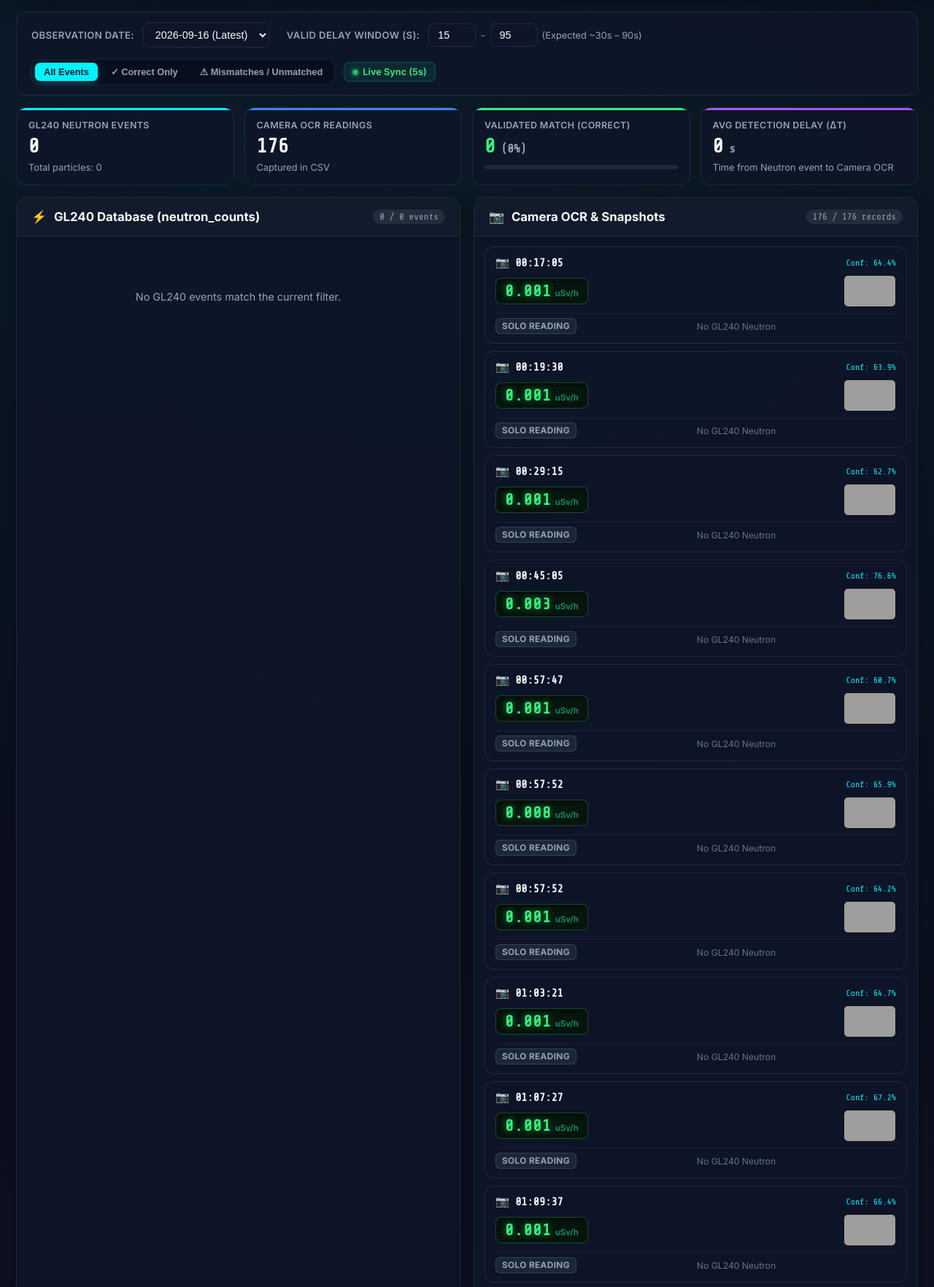
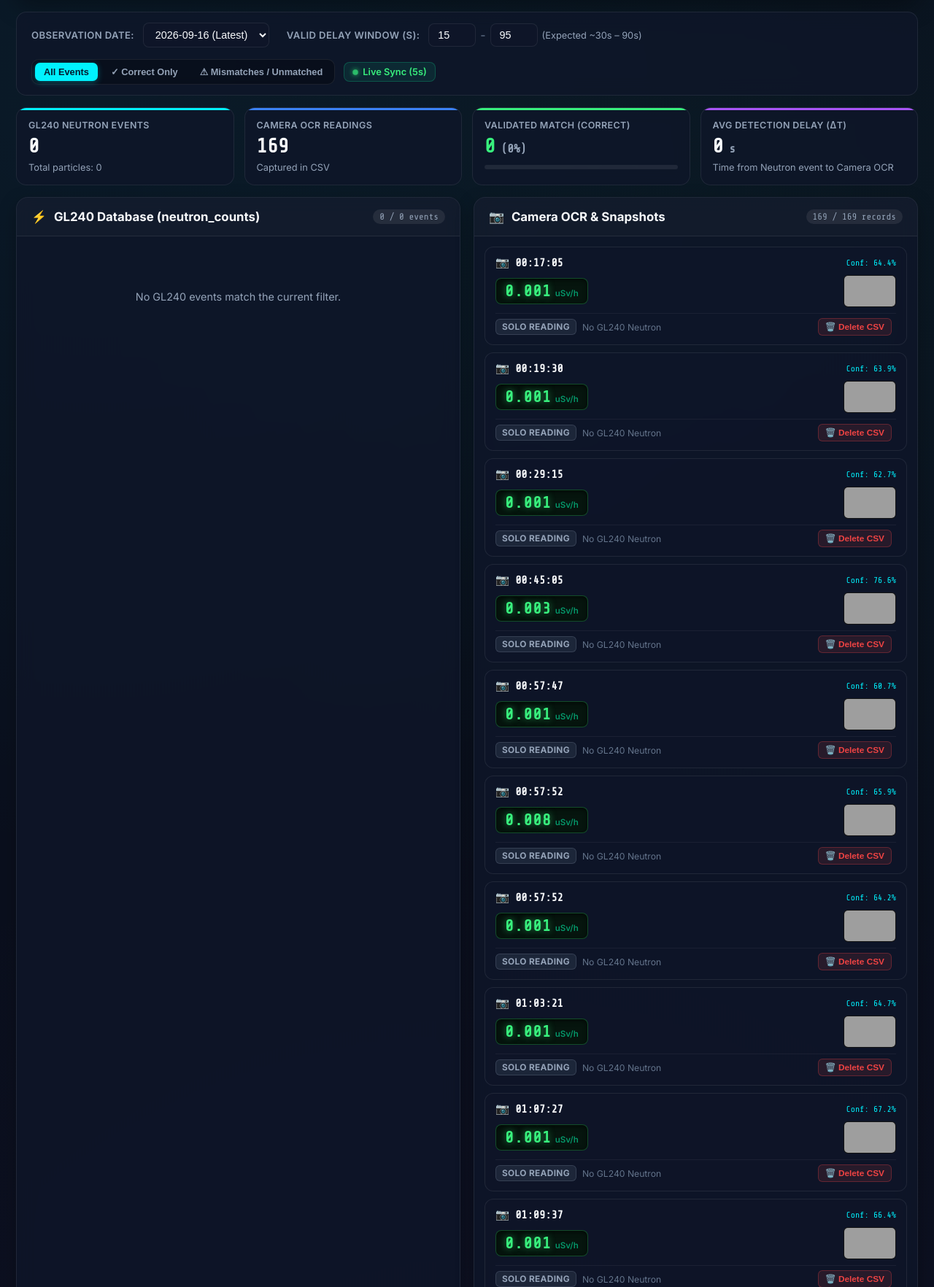
Before and after one commit to tuyenhv142/recognitionDataFromCamera, a Flask app: page /compare in a window 1280 px wide. Shown: the part 189-1953 px from the top of the page at 73% size. Run offline with Flask 3, Linux system fonts and the light colour scheme; data that the repository does not hold is empty; grey boxes are pictures that could not be loaded.

Commit message:
feat: add delete camera CSV record functionality on compare page

```diff
--- a/app.py
+++ b/app.py
@@ -324,6 +324,32 @@ def api_compare_update_gl_count():
     success = gl240_comparator.update_gl240_count(record_id, new_count)
     return jsonify({"success": success, "id": record_id, "count": new_count})
 
+@app.route('/api/compare/delete_camera_record', methods=['POST'])
+def api_compare_delete_camera_record():
+    """Delete a specific camera OCR row from CSV and remove its snapshot image."""
+    data = request.get_json() or {}
+    date_str = data.get("date")
+    timestamp = data.get("timestamp")
+    snapshot = data.get("snapshot")
+    if not date_str or (not timestamp and not snapshot):
+        return jsonify({"success": False, "error": "Missing date, timestamp or snapshot"}), 400
+
+    timestamps = [timestamp] if timestamp else []
+    snapshots = [snapshot] if snapshot else []
+    delete_files = bool(data.get("delete_files", True))
+    data_dir = settings.get("data_dir", "data")
+    snap_dir = settings.get("snapshot_dir", "snapshots")
+
+    count = delete_date_records(data_dir, snap_dir, date_str, timestamps, snapshots, delete_files)
+
+    today_str = datetime.now().strftime("%Y-%m-%d")
+    if date_str == today_str:
+        logger.delete_records(timestamps=timestamps, snapshots=snapshots, delete_snapshot_file=False)
+        with app_state["lock"]:
+            app_state["reset_trigger"] = True
+
+    return jsonify({"success": True, "deleted_count": count})
+
 @app.route('/api/analyzer/dates')
 def api_analyzer_dates():
     data_dir = settings.get("data_dir", "data")
--- a/data/readings_2026-09-16.csv
+++ b/data/readings_2026-09-16.csv
@@ -76,21 +76,14 @@ Timestamp,Value,Confidence,Snapshot,Status
 2026-09-16 04:16:57.170,0.002,52.1%,snap_20260916_041657_170_0_002.jpg,VERIFIED
 2026-09-16 04:18:07.536,0.002,74.8%,snap_20260916_041807_536_0_002.jpg,OK
 2026-09-16 04:27:54.363,0.001,69.9%,snap_20260916_042754_363_0_001.jpg,OK
-2026-09-16 04:28:48.941,0.001,67.7%,snap_20260916_042848_941_0_001.jpg,OK
 2026-09-16 04:37:38.350,0.001,69.9%,snap_20260916_043738_350_0_001.jpg,VERIFIED
 2026-09-16 04:38:25.964,0.001,69.5%,snap_20260916_043825_964_0_001.jpg,OK
-2026-09-16 04:38:51.740,0.002,75.8%,snap_20260916_043851_740_0_002.jpg,VERIFIED
 2026-09-16 04:40:35.686,0.001,62.7%,snap_20260916_044035_686_0_001.jpg,VERIFIED
 2026-09-16 04:43:50.344,0.001,67.1%,snap_20260916_044350_344_0_001.jpg,VERIFIED
 2026-09-16 04:47:22.913,0.001,62.6%,snap_20260916_044722_913_0_001.jpg,VERIFIED
-2026-09-16 04:48:08.118,0.001,66.3%,snap_20260916_044808_118_0_001.jpg,OK
 2026-09-16 04:50:16.436,0.001,58.6%,snap_20260916_045016_436_0_001.jpg,VERIFIED
 2026-09-16 04:51:02.775,0.002,47.7%,snap_20260916_045102_775_0_002.jpg,VERIFIED
 2026-09-16 04:54:40.630,0.001,68.3%,snap_20260916_045440_630_0_001.jpg,VERIFIED
-2026-09-16 04:55:03.143,0.008,64.8%,snap_20260916_045503_143_0_008.jpg,OK
-2026-09-16 04:55:03.557,0.001,62.7%,snap_20260916_045503_557_0_001.jpg,OK
-2026-09-16 05:02:34.671,0.008,66.5%,snap_20260916_050234_671_0_008.jpg,OK
-2026-09-16 05:12:14.243,0.008,61.2%,snap_20260916_051214_243_0_008.jpg,OK
 2026-09-16 05:18:07.381,0.001,69.0%,snap_20260916_051807_381_0_001.jpg,VERIFIED
 2026-09-16 05:20:15.893,0.001,48.7%,snap_20260916_052015_893_0_001.jpg,VERIFIED
 2026-09-16 05:21:27.218,0.002,79.7%,snap_20260916_052127_218_0_002.jpg,VERIFIED
--- a/templates/compare.html
+++ b/templates/compare.html
@@ -227,6 +227,28 @@
         .btn-quick-match:hover {
             background: rgba(16, 185, 129, 0.3);
             border-color: var(--accent-green);
+        }
+
+        .btn-action-del {
+            background: rgba(239, 68, 68, 0.12);
+            color: #ef4444;
+            border: 1px solid rgba(239, 68, 68, 0.3);
+            font-size: 0.74rem;
+            font-weight: 600;
+            padding: 4px 9px;
+            border-radius: 6px;
+            cursor: pointer;
+            transition: all 0.2s;
+            display: inline-flex;
+            align-items: center;
+            gap: 4px;
+        }
+
+        .btn-action-del:hover {
+            background: rgba(239, 68, 68, 0.28);
+            border-color: #ef4444;
+            color: #ffffff;
+            box-shadow: 0 0 10px rgba(239, 68, 68, 0.35);
         }
 
         /* Controls Bar */
@@ -953,11 +975,16 @@
             <div class="modal-img-container">
                 <img id="modal-img" class="modal-img" src="" alt="Snapshot">
             </div>
-            <div style="display: flex; justify-content: space-between; align-items: center;">
+            <div style="display: flex; justify-content: space-between; align-items: center; gap: 8px; flex-wrap: wrap;">
                 <div id="modal-info" style="font-size: 0.85rem; color: var(--text-muted); font-family: 'Share Tech Mono', monospace;"></div>
+                <div style="display: flex; align-items: center; gap: 8px;">
+                    <button id="modal-btn-del" class="btn-action-del" style="padding: 6px 14px; font-size: 0.8rem;" onclick="deleteModalCameraRecord()">
+                        🗑️ Delete CSV Record
+                    </button>
                     <a id="modal-download" href="" download class="btn btn-secondary" style="font-size: 0.8rem; padding: 6px 14px;">
                         <span>⬇</span> Download Image
                     </a>
+                </div>
             </div>
         </div>
     </div>
@@ -1296,15 +1323,22 @@
                         <span class="cam-lcd-unit">uSv/h</span>
                     </div>
                     ${c.snapshot ? `
-                        <div class="cam-thumb-box" onclick="openModal('${imgUrl}', '${c.timestamp} - ${c.value} uSv/h', event)" title="Click to view full image">
+                        <div class="cam-thumb-box" onclick="openModal('${imgUrl}', '${c.timestamp} - ${c.value} uSv/h', '${c.timestamp}', '${c.snapshot}', '${c.value}', event)" title="Click to view full image">
                             <img src="${imgUrl}" class="cam-thumb-img" alt="Snap" loading="lazy">
                         </div>
                     ` : ''}
                 </div>
                 <div class="card-match-footer">
+                    <div style="display: flex; align-items: center; gap: 8px;">
                         ${statusBadge}
                         ${footerExtra}
+                    </div>
+                    <div style="display: flex; align-items: center; gap: 6px;" onclick="event.stopPropagation()">
+                        <button class="btn-action-del" onclick="deleteCameraRecord('${c.timestamp}', '${c.snapshot || ''}', '${c.value}', event)" title="Delete this record from CSV file and remove image">
+                            🗑️ Delete CSV
+                        </button>
                         <span class="link-indicator">${m.gl_id !== null ? '🡸 Match GL240 #' + m.gl_id : ''}</span>
+                    </div>
                 </div>
             `;
 
@@ -1426,9 +1460,12 @@
             }
         }
 
+        let activeModalCam = { timestamp: '', snapshot: '', value: '' };
+
         // Snapshot Modal Preview
-        function openModal(imgUrl, infoText, event) {
+        function openModal(imgUrl, infoText, timestamp, snapshot, value, event) {
             if (event) event.stopPropagation();
+            activeModalCam = { timestamp: timestamp || '', snapshot: snapshot || '', value: value || '' };
             const modal = document.getElementById('image-modal');
             const modalImg = document.getElementById('modal-img');
             const modalInfo = document.getElementById('modal-info');
@@ -1438,6 +1475,45 @@
             modalInfo.textContent = infoText;
             modalDownload.href = imgUrl;
             modal.classList.add('active');
+        }
+
+        async function deleteCameraRecord(timestamp, snapshot, value, event) {
+            if (event) event.stopPropagation();
+            const dateStr = document.getElementById('date-select').value;
+            if (!confirm(`Delete record "${value} uSv/h" at [${timestamp}] from readings_${dateStr}.csv and remove image?`)) {
+                return;
+            }
+
+            try {
+                const res = await fetch('/api/compare/delete_camera_record', {
+                    method: 'POST',
+                    headers: { 'Content-Type': 'application/json' },
+                    body: JSON.stringify({
+                        date: dateStr,
+                        timestamp: timestamp,
+                        snapshot: snapshot,
+                        delete_files: true
+                    })
+                });
+                const data = await res.json();
+                if (data.success) {
+                    showToast(`Deleted CSV row [${timestamp}]`);
+                    await loadData(true);
+                } else {
+                    alert('Error deleting record: ' + (data.error || 'Unknown error'));
+                }
+            } catch (err) {
+                alert('Network error: ' + err.message);
+            }
+        }
+
+        async function deleteModalCameraRecord() {
+            if (!activeModalCam.timestamp && !activeModalCam.snapshot) return;
+            const ts = activeModalCam.timestamp;
+            const snap = activeModalCam.snapshot;
+            const val = activeModalCam.value;
+            closeModal();
+            await deleteCameraRecord(ts, snap, val);
         }
 
         function closeModal(event) {
```
Lines whose indentation alone changed are shown as unchanged.
